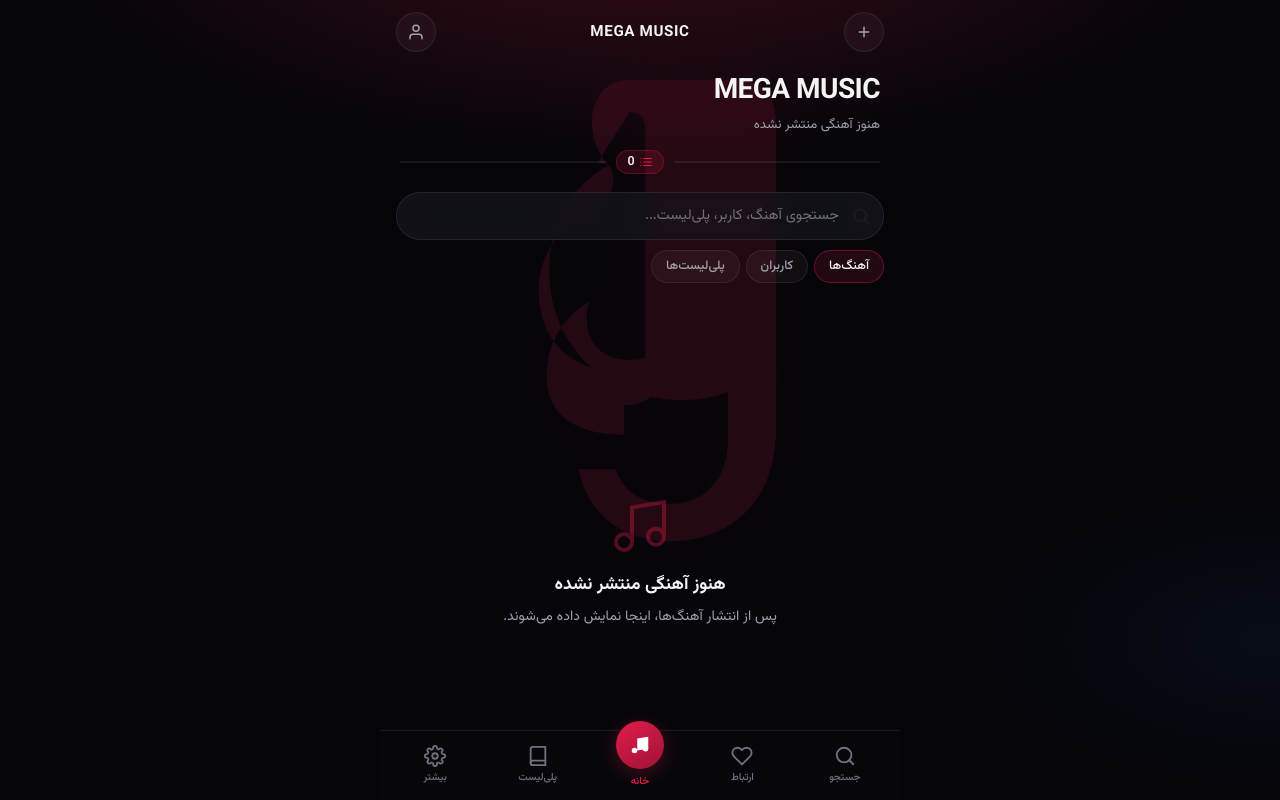
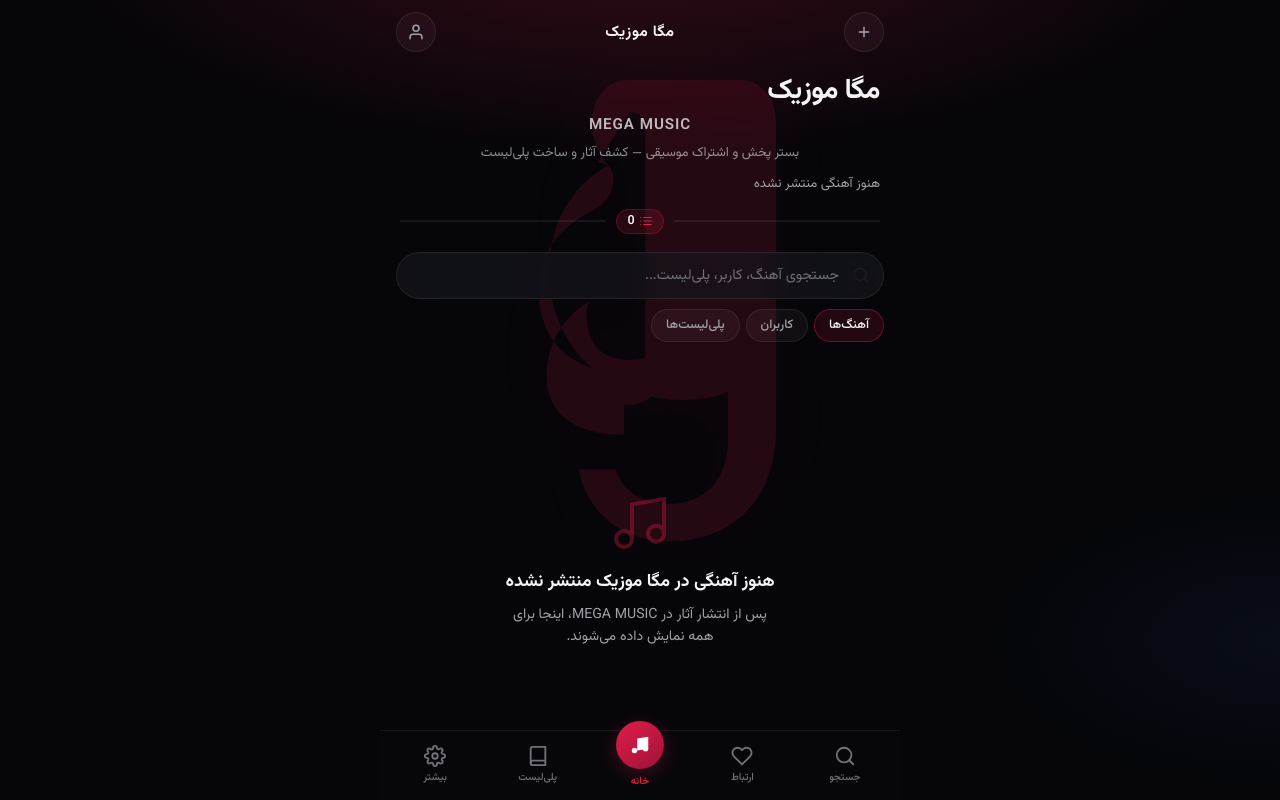
Before and after one commit to commander044444/mega-music, a plain HTML site: page index.html in a window 1280 px wide. Drawn offline with nearby package versions, Linux system fonts and the light colour scheme; no server answers.

Commit message:
seo: improve Persian brand discoverability
Align title, description, OG/Twitter, and WebSite JSON-LD with
MEGA MUSIC / مگا موزیک brand variants. Natural visible hero copy;
preserve Search Console verification and technical SEO baselines.

```diff
--- a/index.html
+++ b/index.html
@@ -4,8 +4,9 @@
   <meta charset="UTF-8">
   <meta name="viewport" content="width=device-width, initial-scale=1.0, viewport-fit=cover">
   <meta name="google-site-verification" content="s96raTIhV2VNSEhzWj4d_uL_KBA1CJdlzvhwaEG2Wns" />
-  <title>مگا موزیک | پخش و اشتراک موسیقی آنلاین</title>
-  <meta name="description" content="مگا موزیک (MEGA MUSIC) پلتفرم فارسی پخش و اشتراک موسیقی است. آهنگ‌ها را کشف کنید، پلی‌لیست بسازید و آثار خود را با دیگران به اشتراک بگذارید.">
+  <title>مگا موزیک | MEGA MUSIC — پخش و اشتراک موسیقی</title>
+  <meta name="description" content="مگا موزیک (MEGA MUSIC) بستری برای کشف، پخش و اشتراک موسیقی و آشنایی با آثار هنرمندان است.">
+  <meta name="application-name" content="MEGA MUSIC">
   <meta name="theme-color" content="#06060a">
   <meta name="robots" content="index, follow">
   <link rel="canonical" href="https://commander044444.github.io/mega-music/">
@@ -15,31 +16,31 @@
   <!-- Open Graph -->
   <meta property="og:type" content="website">
   <meta property="og:locale" content="fa_IR">
-  <meta property="og:site_name" content="MEGA MUSIC">
-  <meta property="og:title" content="مگا موزیک | پخش و اشتراک موسیقی آنلاین">
-  <meta property="og:description" content="پلتفرم فارسی پخش و اشتراک موسیقی — کشف آهنگ، پلی‌لیست و اشتراک‌گذاری آثار.">
+  <meta property="og:site_name" content="مگا موزیک">
+  <meta property="og:title" content="مگا موزیک | MEGA MUSIC — پخش و اشتراک موسیقی">
+  <meta property="og:description" content="مگا موزیک (MEGA MUSIC) بستری برای کشف، پخش و اشتراک موسیقی و آشنایی با آثار هنرمندان است.">
   <meta property="og:url" content="https://commander044444.github.io/mega-music/">
   <meta property="og:image" content="https://commander044444.github.io/mega-music/logo.svg">
 
   <!-- Twitter / X -->
   <meta name="twitter:card" content="summary">
-  <meta name="twitter:title" content="مگا موزیک | پخش و اشتراک موسیقی آنلاین">
-  <meta name="twitter:description" content="پلتفرم فارسی پخش و اشتراک موسیقی — کشف آهنگ، پلی‌لیست و اشتراک‌گذاری آثار.">
+  <meta name="twitter:title" content="مگا موزیک | MEGA MUSIC — پخش و اشتراک موسیقی">
+  <meta name="twitter:description" content="مگا موزیک (MEGA MUSIC) بستری برای کشف، پخش و اشتراک موسیقی و آشنایی با آثار هنرمندان است.">
   <meta name="twitter:image" content="https://commander044444.github.io/mega-music/logo.svg">
 
   <link rel="preconnect" href="https://fonts.googleapis.com">
   <link rel="preconnect" href="https://fonts.gstatic.com" crossorigin>
   <link href="https://fonts.googleapis.com/css2?family=Inter:wght@400;500;600;700&family=Vazirmatn:wght@400;500;600;700&display=swap" rel="stylesheet">
-  <link rel="stylesheet" href="styles.css?v=21c7b6e2">
+  <link rel="stylesheet" href="styles.css?v=seo-brand1">
 
   <script type="application/ld+json">
   {
     "@context": "https://schema.org",
     "@type": "WebSite",
     "name": "MEGA MUSIC",
-    "alternateName": "مگا موزیک",
+    "alternateName": ["مگا موزیک", "مگاموزیک"],
     "url": "https://commander044444.github.io/mega-music/",
-    "description": "پلتفرم فارسی پخش و اشتراک موسیقی",
+    "description": "مگا موزیک بستری برای کشف، پخش و اشتراک موسیقی و آشنایی با آثار هنرمندان است.",
     "inLanguage": "fa"
   }
   </script>
@@ -58,13 +59,15 @@
         <button type="button" class="icon-btn" id="btnSubmitOpen" aria-label="ارسال آهنگ" title="ارسال آهنگ">
           <svg viewBox="0 0 24 24" fill="none" stroke="currentColor" stroke-width="2"><path d="M12 5v14M5 12h14"/></svg>
         </button>
-        <div class="brand">MEGA MUSIC</div>
+        <div class="brand" title="MEGA MUSIC">مگا موزیک</div>
         <button type="button" class="icon-btn" id="btnAuth" aria-label="حساب">
           <svg><use href="icons.svg#icon-user"></use></svg>
         </button>
       </div>
       <div class="hero">
-        <h1 class="hero-title">MEGA MUSIC</h1>
+        <h1 class="hero-title">مگا موزیک</h1>
+        <p class="hero-brand-en">MEGA MUSIC</p>
+        <p class="hero-intro">بستر پخش و اشتراک موسیقی — کشف آثار و ساخت پلی‌لیست</p>
         <p class="hero-sub" id="heroSub">کاتالوگ موسیقی</p>
         <div class="count-line">
           <div class="line"></div>
@@ -86,8 +89,8 @@
       <div id="trackList" class="track-list" role="list"></div>
       <div id="emptyState" class="empty-state">
         <svg class="empty-icon" viewBox="0 0 24 24" fill="none" stroke="currentColor" stroke-width="1.5"><path d="M9 18V5l12-2v13"/><circle cx="6" cy="18" r="3"/><circle cx="18" cy="16" r="3"/></svg>
-        <h2>هنوز آهنگی منتشر نشده</h2>
-        <p>پس از انتشار آهنگ‌ها، اینجا نمایش داده می‌شوند.</p>
+        <h2>هنوز آهنگی در مگا موزیک منتشر نشده</h2>
+        <p>پس از انتشار آثار در MEGA MUSIC، اینجا برای همه نمایش داده می‌شوند.</p>
       </div>
     </div>
 
--- a/styles.css
+++ b/styles.css
@@ -478,3 +478,21 @@ body::before {
   margin-top: 8px;
   font-variant-numeric: tabular-nums;
 }
+
+/* Brand SEO visible labels */
+.hero-brand-en {
+  margin: 0.15rem 0 0.35rem;
+  font-size: 0.95rem;
+  font-weight: 600;
+  letter-spacing: 0.06em;
+  color: rgba(255, 255, 255, 0.72);
+  text-align: center;
+}
+.hero-intro {
+  margin: 0 auto 0.75rem;
+  max-width: 22rem;
+  font-size: 0.82rem;
+  line-height: 1.55;
+  color: rgba(255, 255, 255, 0.55);
+  text-align: center;
+}
```
